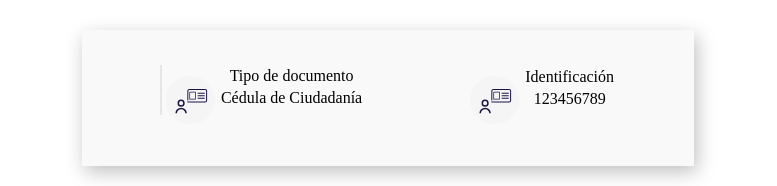
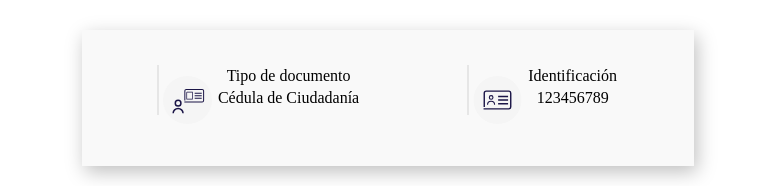
Before and after one commit to FedericoBenitezItConsultores/-opportunity-factory-practice-project, a React (Vite) app: page / in a window 1280 px wide. Shown: the part 194-380 px from the top of the page, without its empty margins (252-1029 px from the left). Built offline with nearby package versions, Linux system fonts and the light colour scheme.

Commit message:
[FEATURE] images

```diff
--- a/src/components/InfoPerson.jsx
+++ b/src/components/InfoPerson.jsx
@@ -39,10 +39,13 @@ export const InfoPerson = () => {
             <div>
               <table>
                 <tr>
+                <td>
+                    <div className={style.line} />
+                  </td>
                   <td>
                     <img
                       className={style.Grupo7616}
-                      src="Grupo7616.svg"
+                      src="Grupo2046.svg"
                       alt=""
                     />
                   </td>
--- a/src/components/InfoPerson.module.css
+++ b/src/components/InfoPerson.module.css
@@ -54,6 +54,7 @@
     left: 517px;
   }
 
+
   .document {
     padding: 16px;
     margin: 16px;
```
